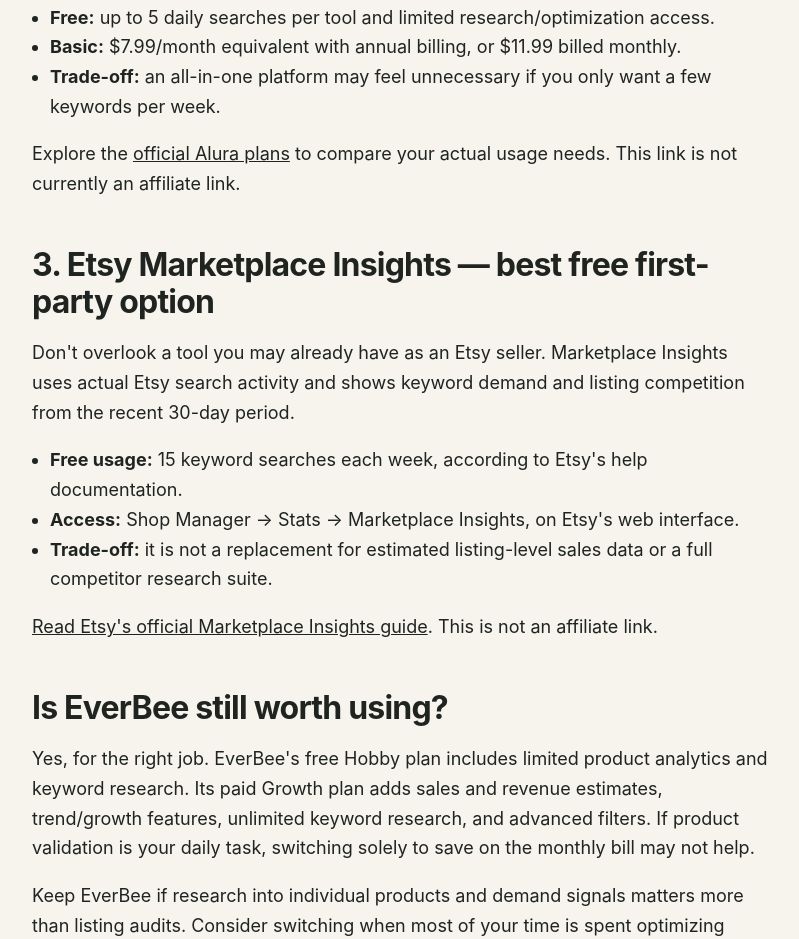
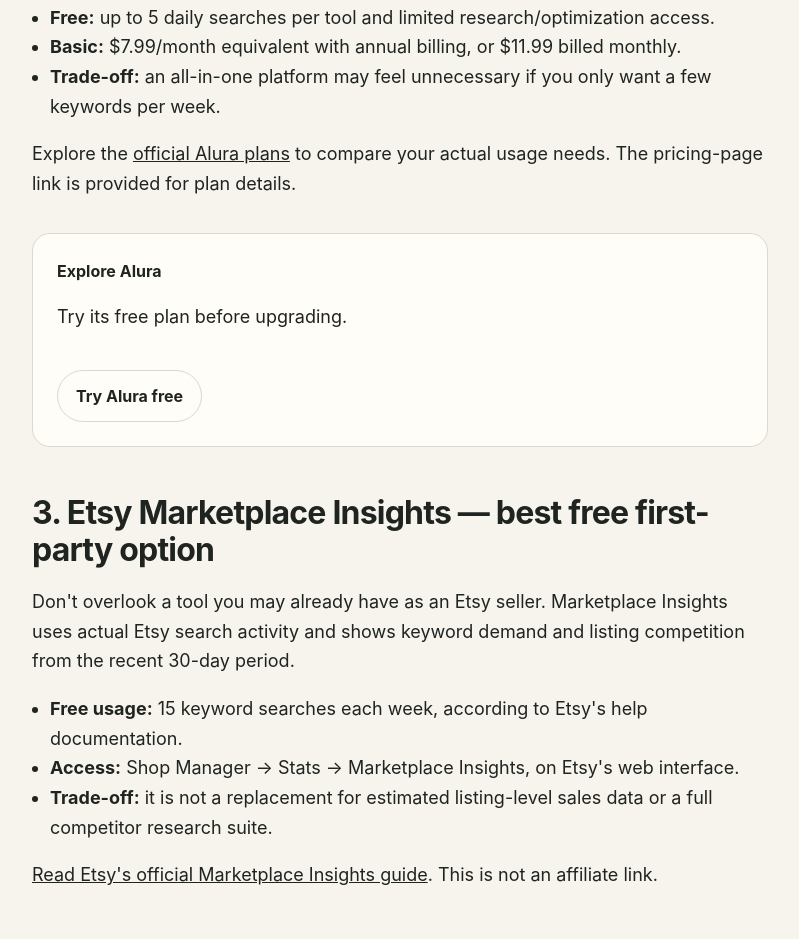
Before and after one commit to atoi-glitch/makershelf-starter, a plain HTML site: page blog/best-everbee-alternatives-2026.html in a window 1280 px wide. Shown: the part 2536-3475 px from the top of the page, without its empty margins (240-1039 px from the left). Drawn offline with Linux system fonts and the light colour scheme.

Commit message:
Add MakerShelf Alura affiliate link

```diff
--- a/blog/best-everbee-alternatives-2026.html
+++ b/blog/best-everbee-alternatives-2026.html
@@ -28,7 +28,7 @@
 <h2>2. Alura — best alternative for an all-in-one Etsy workflow</h2>
 <p>Alura combines research with listing optimization and seller operations. Its platform includes keyword and product/shop research, limited optimization tools on Free, and higher-tier features that extend into marketing and analytics.</p>
 <ul class="clean"><li><strong>Free:</strong> up to 5 daily searches per tool and limited research/optimization access.</li><li><strong>Basic:</strong> $7.99/month equivalent with annual billing, or $11.99 billed monthly.</li><li><strong>Trade-off:</strong> an all-in-one platform may feel unnecessary if you only want a few keywords per week.</li></ul>
-<p>Explore the <a href="https://www.alura.io/pricing">official Alura plans</a> to compare your actual usage needs. This link is not currently an affiliate link.</p>
+<p>Explore the <a href="https://www.alura.io/pricing">official Alura plans</a> to compare your actual usage needs. The pricing-page link is provided for plan details.</p><div class="cta"><strong>Explore Alura</strong><p>Try its free plan before upgrading.</p><a class="btn secondary" href="https://www.alura.io?via=airi">Try Alura free</a></div>
 <h2>3. Etsy Marketplace Insights — best free first-party option</h2>
 <p>Don't overlook a tool you may already have as an Etsy seller. Marketplace Insights uses actual Etsy search activity and shows keyword demand and listing competition from the recent 30-day period.</p>
 <ul class="clean"><li><strong>Free usage:</strong> 15 keyword searches each week, according to Etsy's help documentation.</li><li><strong>Access:</strong> Shop Manager → Stats → Marketplace Insights, on Etsy's web interface.</li><li><strong>Trade-off:</strong> it is not a replacement for estimated listing-level sales data or a full competitor research suite.</li></ul>
```
